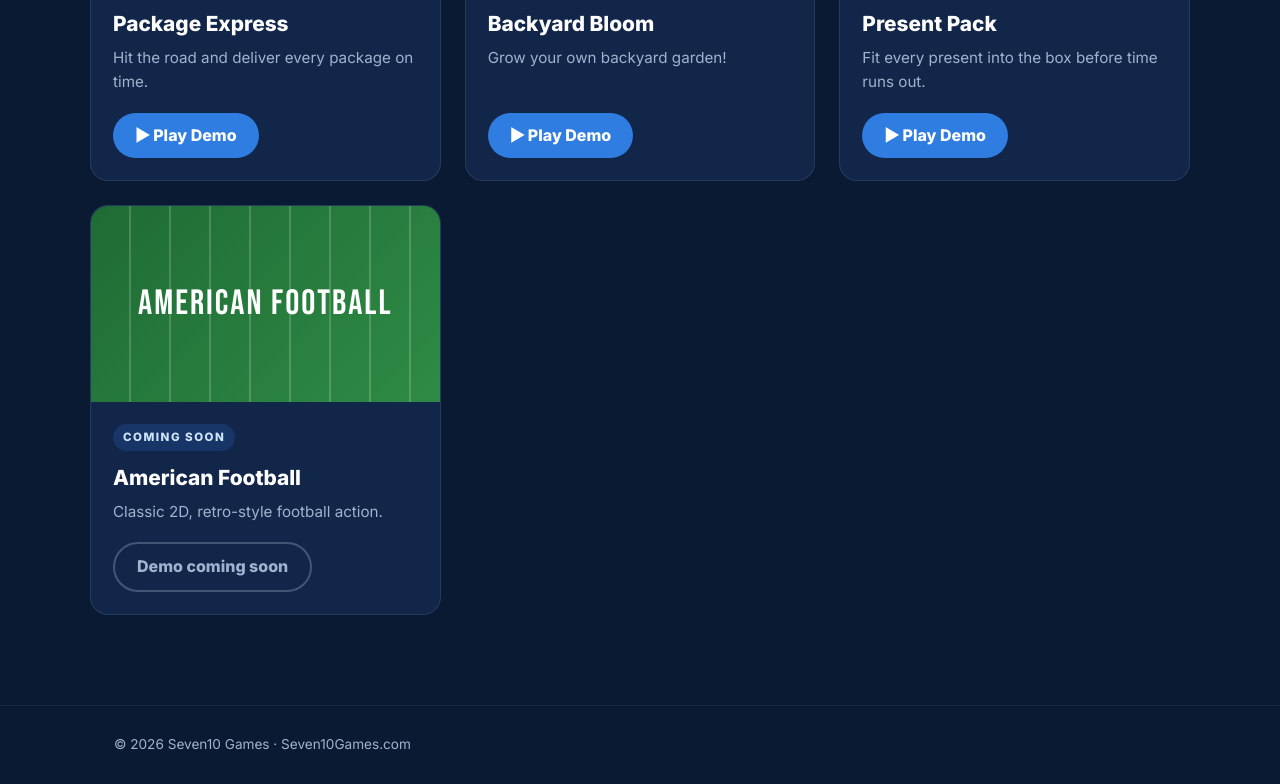
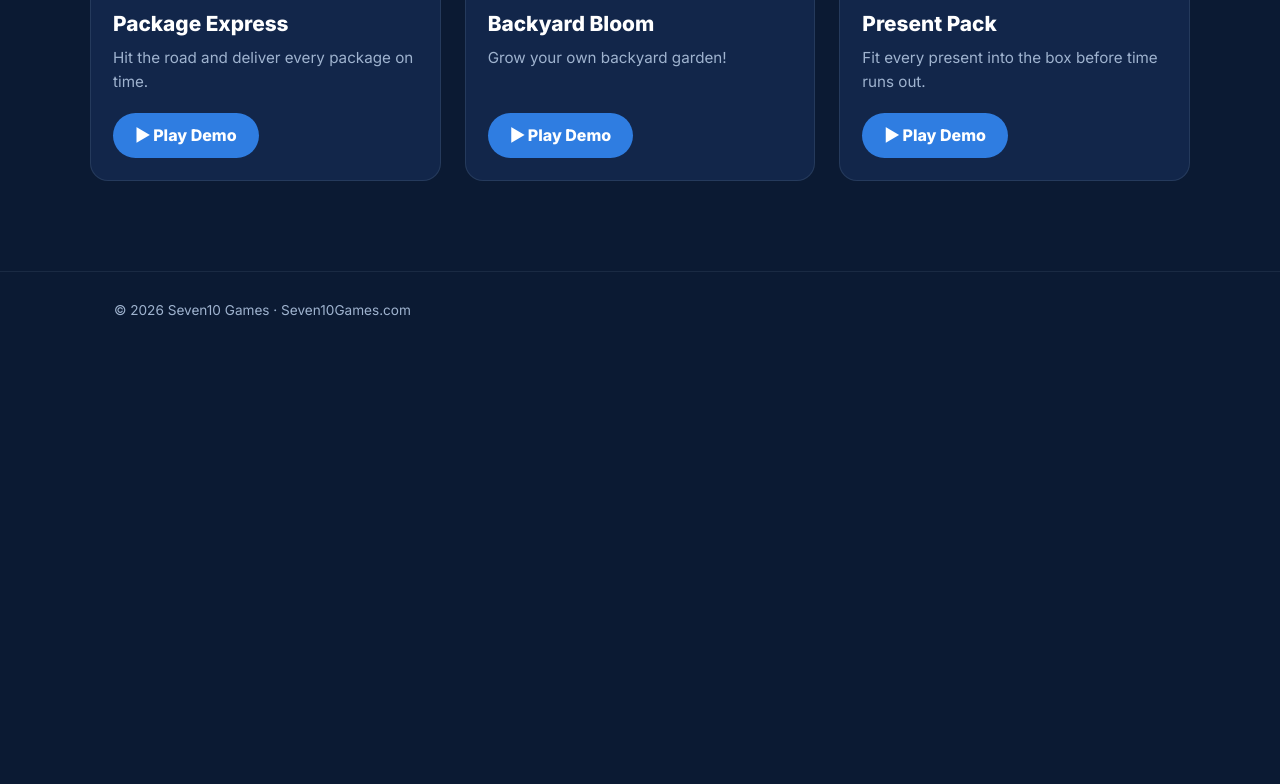
Before and after one commit to Seven10Games/Seven10Games.com, a plain HTML site: page play/index.html in a window 1280 px wide. Shown: the part 615-1399 px from the top of the page. After the commit the page ends 965 px from the top, so only its background shows below. Drawn offline with Linux system fonts and the light colour scheme.

Commit message:
Update index.html

```diff
--- a/play/index.html
+++ b/play/index.html
@@ -93,16 +93,6 @@
     </div>
   </a>
 
-  <div class="card">
-    <div class="thumb football">AMERICAN FOOTBALL</div>
-    <div class="body">
-      <div class="tag">Coming Soon</div>
-      <h3>American Football</h3>
-      <p>Classic 2D, retro-style football action.</p>
-      <span class="soon">Demo coming soon</span>
-    </div>
-  </div>
-
 </div>
 
 <footer><div class="wrap">© 2026 Seven10 Games · <a href="/">Seven10Games.com</a></div></footer>
```
